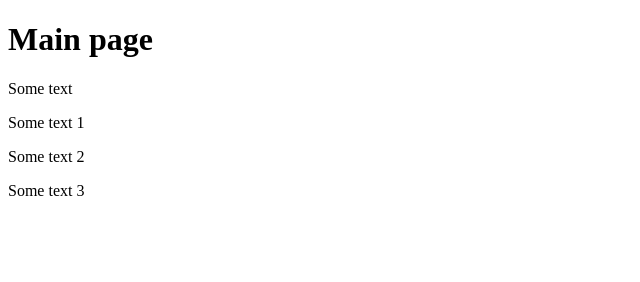
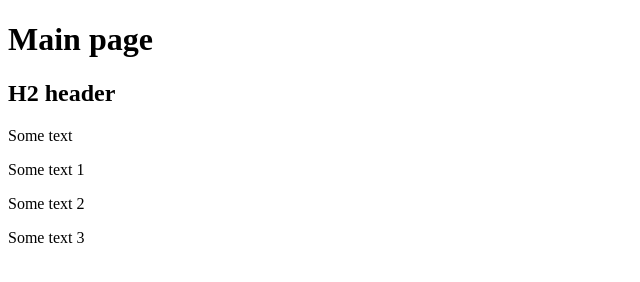
Before and after one commit to VladyslavKadkalo/RRPS01, a plain HTML site: page index.html in a window 1280 px wide. Shown: the whole page, without its empty margins (0-640 px from the left). Drawn offline with Linux system fonts and the light colour scheme.

Commit message:
h2 heading was added

```diff
--- a/index.html
+++ b/index.html
@@ -6,6 +6,7 @@
 </head>
 <body>
 <h1>Main page</h1>
+<h2>H2 header</h2>
 <p>Some text</p>
 <p>Some text 1</p>
 <p>Some text 2</p>
```
